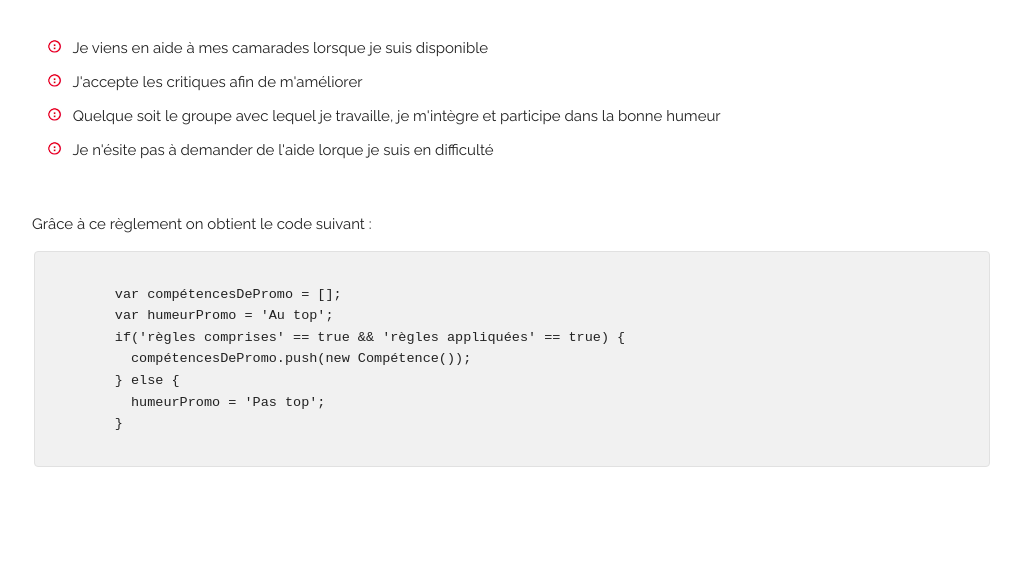
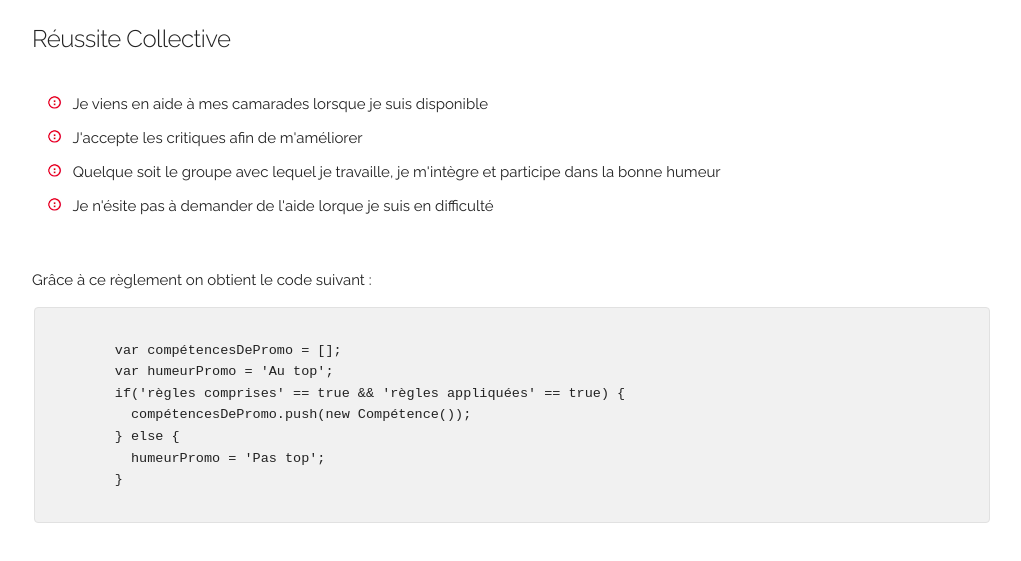
Before and after one commit to SharglutDev/briefCharte, a plain HTML site: page brief chartre/briefCharte-main/index.html in a window 1280 px wide. Shown: the part 173-734 px from the top of the page, without its empty margins (128-1149 px from the left). Drawn offline with Linux system fonts and the light colour scheme.

Commit message:
ajout réussite collective2

```diff
--- a/brief chartre/briefCharte-main/index.html
+++ b/brief chartre/briefCharte-main/index.html
@@ -58,8 +58,7 @@
 
     <br>
     <section>
-      <title><a href=Réussite Collective</title>
-
+      <h5>Réussite Collective</h5>
       <ul>
           <li> Je viens en aide à mes camarades lorsque je suis disponible</li>
           <li> J'accepte les critiques afin de m'améliorer</li>
@@ -67,6 +66,7 @@
           <li> Je n'ésite pas à demander de l'aide lorque je suis en difficulté </li>
       </ul>
     </section>
+
 
 
 
```
Lines whose indentation alone changed are shown as unchanged.
